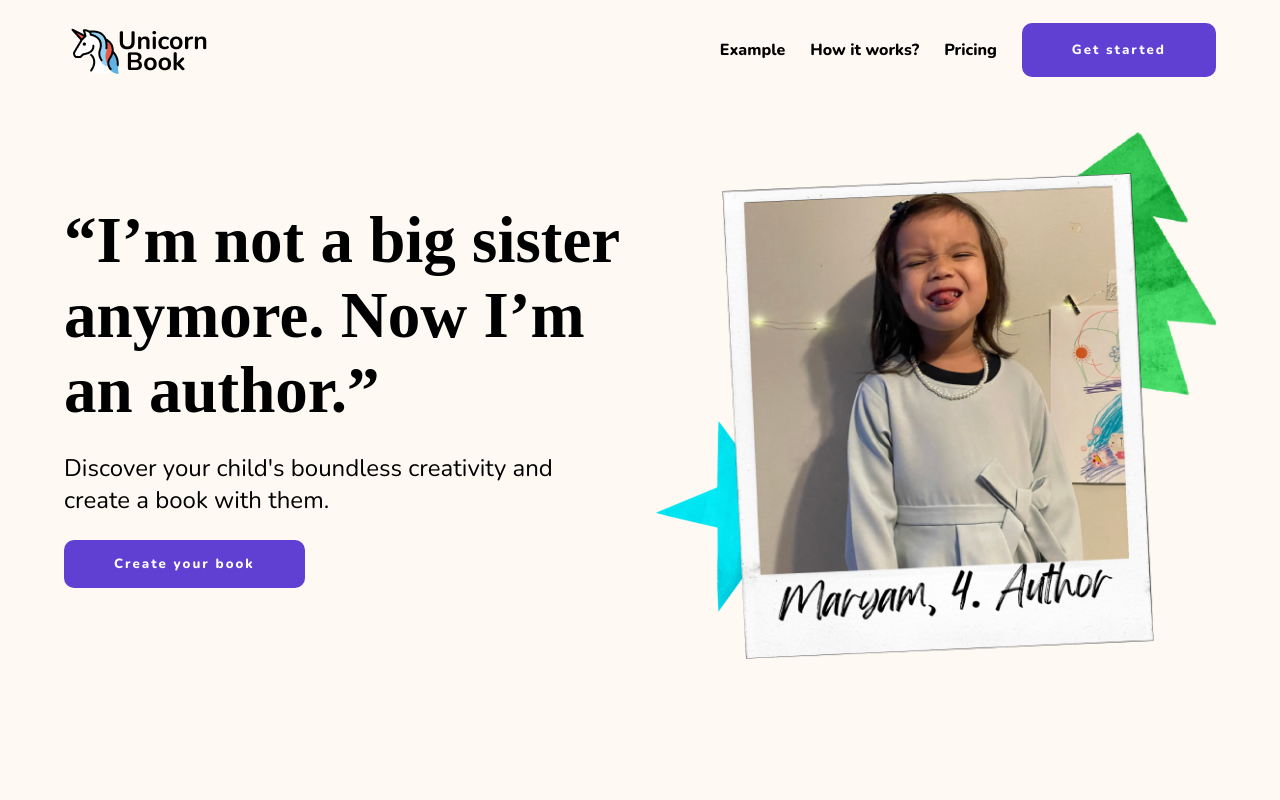
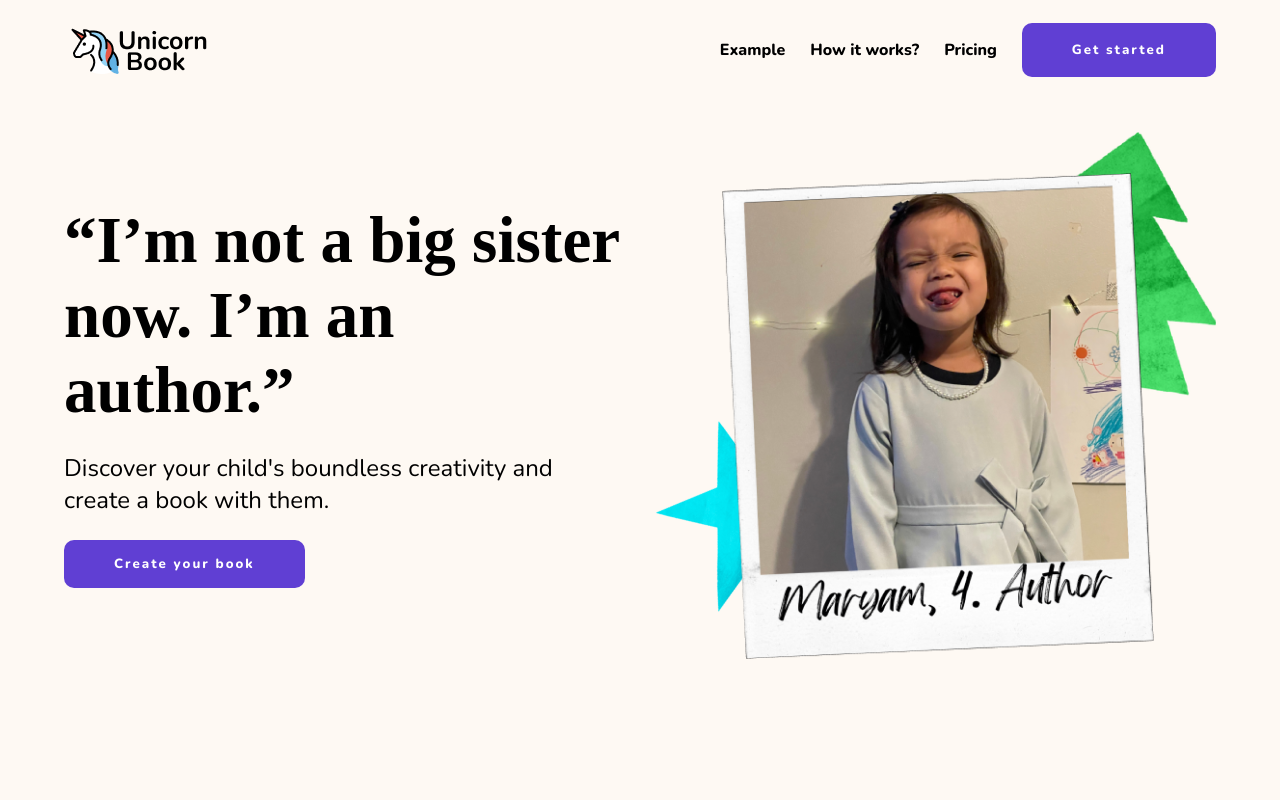
Before and after one commit to Anti-glitches/Rainbow-Book, a Vue app: page / in a window 1280 px wide. Shown: the top 800 px of the page. Built offline with nearby package versions, Linux system fonts and the light colour scheme; a web font is replaced by a local one.

Commit message:
Updated heading

```diff
--- a/src/components/Hero.vue
+++ b/src/components/Hero.vue
@@ -7,7 +7,7 @@ import Navbar from "../components/Navbar.vue";
         <navbar />
         <div class="hero">
             <div class="hero_left">
-                <h1>“I’m not a big sister anymore. Now I’m an author.”</h1>
+                <h1>“I’m not a big sister now. I’m an author.”</h1>
                 <p class="subhead">
                     Discover your child's boundless creativity and create a book
                     with them.
```
